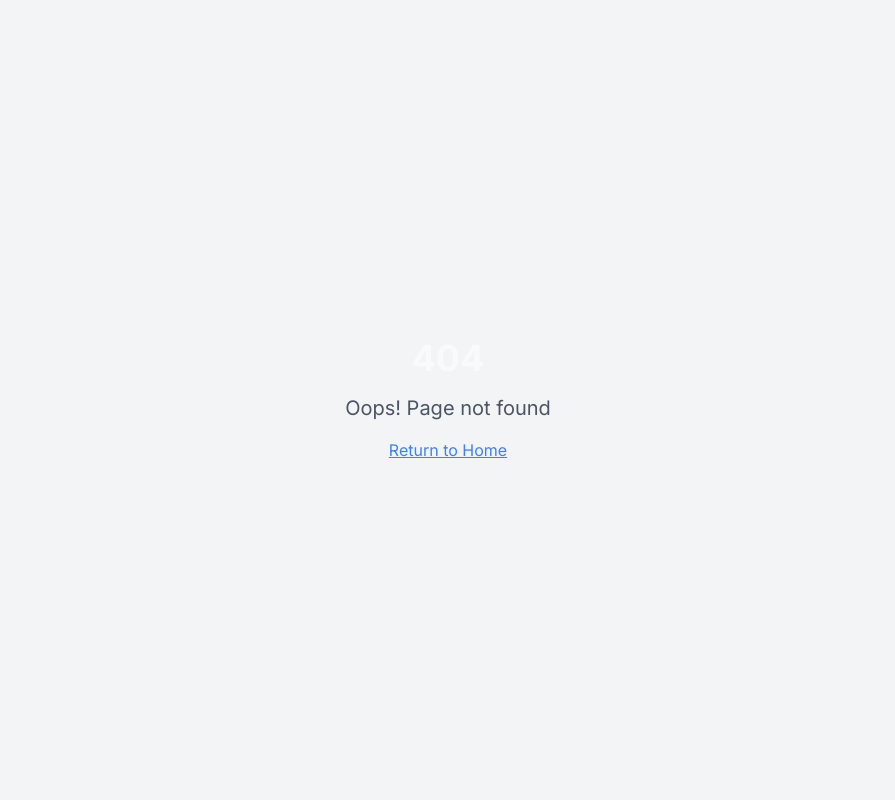
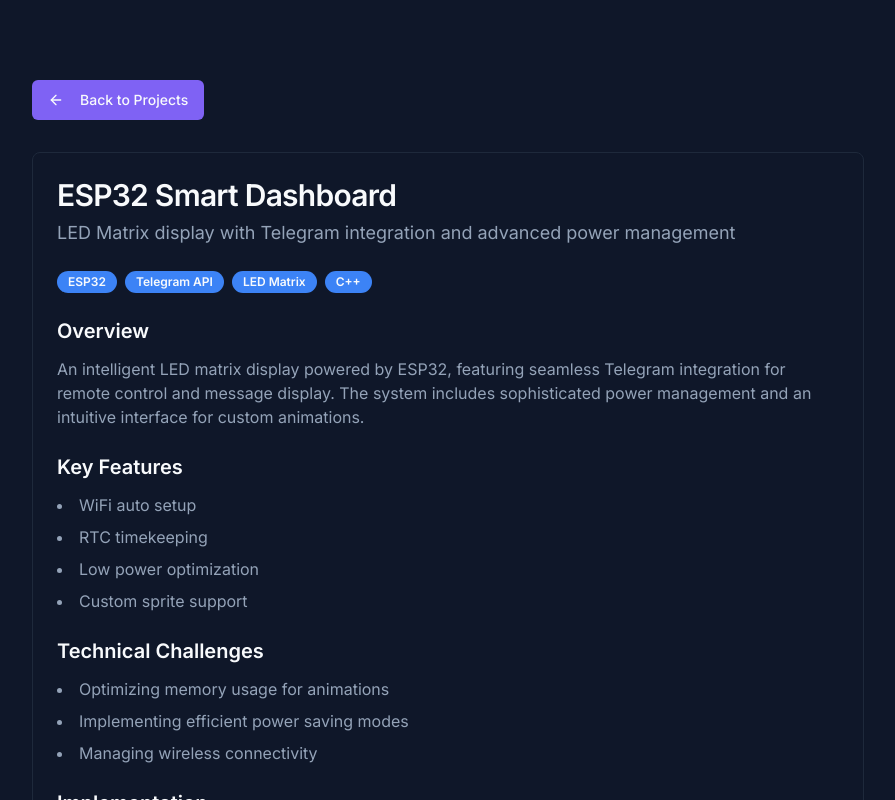
Before and after one commit to nolad131/sync-smart-nexus, a React (Vite) app: page /project/esp32-dashboard in a window 1280 px wide. Before the commit this address had no page. Shown: the top 800 px of the page, without its empty margins (192-1087 px from the left). Built offline with nearby package versions, Linux system fonts and the light colour scheme.

Commit message:
feat: Add project detail pages

```diff
--- a/src/App.tsx
+++ b/src/App.tsx
@@ -5,6 +5,7 @@ import { QueryClient, QueryClientProvider } from "@tanstack/react-query";
 import { BrowserRouter, Routes, Route } from "react-router-dom";
 import Index from "./pages/Index";
 import NotFound from "./pages/NotFound";
+import ProjectDetail from "./pages/ProjectDetail";
 
 const queryClient = new QueryClient();
 
@@ -16,6 +17,7 @@ const App = () => (
       <BrowserRouter>
         <Routes>
           <Route path="/" element={<Index />} />
+          <Route path="/project/:projectId" element={<ProjectDetail />} />
           {/* ADD ALL CUSTOM ROUTES ABOVE THE CATCH-ALL "*" ROUTE */}
           <Route path="*" element={<NotFound />} />
         </Routes>
--- a/src/components/Projects.tsx
+++ b/src/components/Projects.tsx
@@ -1,9 +1,13 @@
 
 import { Card, CardContent, CardDescription, CardHeader, CardTitle } from "@/components/ui/card";
 import { Badge } from "@/components/ui/badge";
+import { Button } from "@/components/ui/button";
+import { ArrowRight } from "lucide-react";
+import { Link } from "react-router-dom";
 
 const projects = [
   {
+    id: "smart-alarm",
     title: "Smart Alarm & Monitoring System",
     description: "IoT-based monitoring system with real-time alerts via MQTT and SMS",
     tech: ["Raspberry Pi", "MQTT", "SQLite", "React", "Ionic"],
@@ -15,6 +19,7 @@ const projects = [
     ]
   },
   {
+    id: "esp32-dashboard",
     title: "ESP32 Smart Dashboard",
     description: "LED Matrix display with Telegram integration and advanced power management",
     tech: ["ESP32", "Telegram API", "LED Matrix", "C++"],
@@ -45,11 +50,19 @@ export const Projects = () => {
                     <Badge key={tech} variant="secondary">{tech}</Badge>
                   ))}
                 </div>
-                <ul className="list-disc list-inside space-y-2 text-muted-foreground">
-                  {project.features.map((feature) => (
-                    <li key={feature}>{feature}</li>
-                  ))}
-                </ul>
+                <div className="flex justify-between items-center">
+                  <ul className="list-disc list-inside space-y-2 text-muted-foreground">
+                    {project.features.slice(0, 2).map((feature) => (
+                      <li key={feature}>{feature}</li>
+                    ))}
+                  </ul>
+                  <Button asChild variant="outline">
+                    <Link to={`/project/${project.id}`}>
+                      View Details
+                      <ArrowRight className="ml-2" />
+                    </Link>
+                  </Button>
+                </div>
               </CardContent>
             </Card>
           ))}
--- /dev/null
+++ b/src/pages/ProjectDetail.tsx
@@ -0,0 +1,129 @@
+
+import { useParams } from "react-router-dom";
+import { Card, CardContent, CardDescription, CardHeader, CardTitle } from "@/components/ui/card";
+import { Badge } from "@/components/ui/badge";
+import { ArrowLeft } from "lucide-react";
+import { Button } from "@/components/ui/button";
+import { Link } from "react-router-dom";
+
+// Extended project data with more details
+const projectsData = {
+  "smart-alarm": {
+    title: "Smart Alarm & Monitoring System",
+    description: "IoT-based monitoring system with real-time alerts via MQTT and SMS",
+    tech: ["Raspberry Pi", "MQTT", "SQLite", "React", "Ionic"],
+    features: [
+      "Real-time alarm notifications",
+      "Cross-platform sync",
+      "User access management",
+      "GSM integration"
+    ],
+    longDescription: "A comprehensive IoT monitoring system that combines hardware sensors with cloud connectivity. The system uses Raspberry Pi as the central hub, processing inputs from various sensors and delivering notifications through multiple channels including MQTT and SMS.",
+    challenges: [
+      "Optimizing power consumption for battery-operated sensors",
+      "Implementing reliable wireless communication",
+      "Managing concurrent connections"
+    ],
+    implementation: "Built using React and Ionic for cross-platform compatibility, with a SQLite database for local storage and MQTT for real-time messaging. The hardware layer uses custom PCBs with various sensors connected to a Raspberry Pi."
+  },
+  "esp32-dashboard": {
+    title: "ESP32 Smart Dashboard",
+    description: "LED Matrix display with Telegram integration and advanced power management",
+    tech: ["ESP32", "Telegram API", "LED Matrix", "C++"],
+    features: [
+      "WiFi auto setup",
+      "RTC timekeeping",
+      "Low power optimization",
+      "Custom sprite support"
+    ],
+    longDescription: "An intelligent LED matrix display powered by ESP32, featuring seamless Telegram integration for remote control and message display. The system includes sophisticated power management and an intuitive interface for custom animations.",
+    challenges: [
+      "Optimizing memory usage for animations",
+      "Implementing efficient power saving modes",
+      "Managing wireless connectivity"
+    ],
+    implementation: "Developed using C++ on the ESP32 platform, incorporating custom LED matrix drivers and the Telegram Bot API. Features include deep sleep modes, real-time clock synchronization, and a sprite animation engine."
+  }
+};
+
+export const ProjectDetail = () => {
+  const { projectId } = useParams();
+  const project = projectsData[projectId as keyof typeof projectsData];
+
+  if (!project) {
+    return (
+      <div className="min-h-screen flex items-center justify-center">
+        <Card className="w-full max-w-2xl">
+          <CardContent className="p-6">
+            <h2 className="text-2xl font-bold mb-4">Project not found</h2>
+            <Button asChild>
+              <Link to="/">
+                <ArrowLeft className="mr-2" />
+                Back to Home
+              </Link>
+            </Button>
+          </CardContent>
+        </Card>
+      </div>
+    );
+  }
+
+  return (
+    <div className="min-h-screen py-20 px-4">
+      <div className="container max-w-4xl mx-auto">
+        <Button asChild className="mb-8">
+          <Link to="/">
+            <ArrowLeft className="mr-2" />
+            Back to Projects
+          </Link>
+        </Button>
+
+        <Card className="mb-8">
+          <CardHeader>
+            <CardTitle className="text-3xl">{project.title}</CardTitle>
+            <CardDescription className="text-lg">{project.description}</CardDescription>
+          </CardHeader>
+          <CardContent>
+            <div className="flex flex-wrap gap-2 mb-6">
+              {project.tech.map((tech) => (
+                <Badge key={tech} variant="secondary">{tech}</Badge>
+              ))}
+            </div>
+
+            <div className="space-y-6">
+              <div>
+                <h3 className="text-xl font-semibold mb-3">Overview</h3>
+                <p className="text-muted-foreground">{project.longDescription}</p>
+              </div>
+
+              <div>
+                <h3 className="text-xl font-semibold mb-3">Key Features</h3>
+                <ul className="list-disc list-inside space-y-2 text-muted-foreground">
+                  {project.features.map((feature) => (
+                    <li key={feature}>{feature}</li>
+                  ))}
+                </ul>
+              </div>
+
+              <div>
+                <h3 className="text-xl font-semibold mb-3">Technical Challenges</h3>
+                <ul className="list-disc list-inside space-y-2 text-muted-foreground">
+                  {project.challenges.map((challenge) => (
+                    <li key={challenge}>{challenge}</li>
+                  ))}
+                </ul>
+              </div>
+
+              <div>
+                <h3 className="text-xl font-semibold mb-3">Implementation</h3>
+                <p className="text-muted-foreground">{project.implementation}</p>
+              </div>
+            </div>
+          </CardContent>
+        </Card>
+      </div>
+    </div>
+  );
+};
+
+export default ProjectDetail;
```
